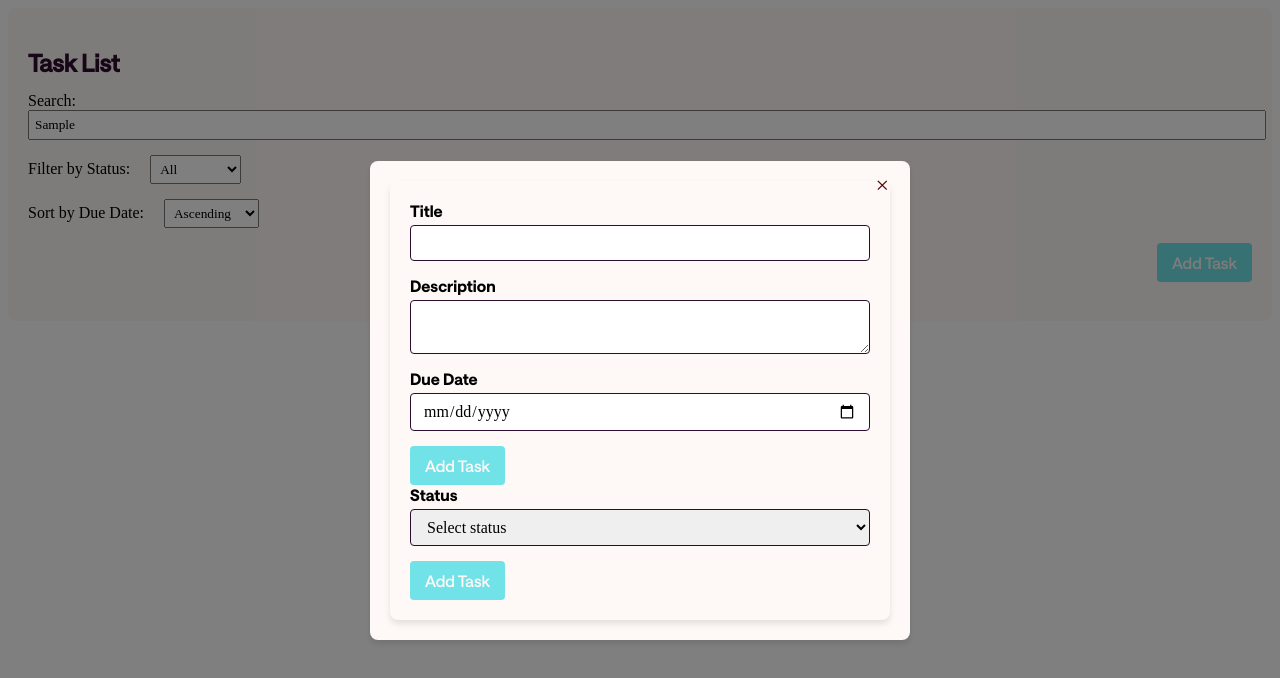
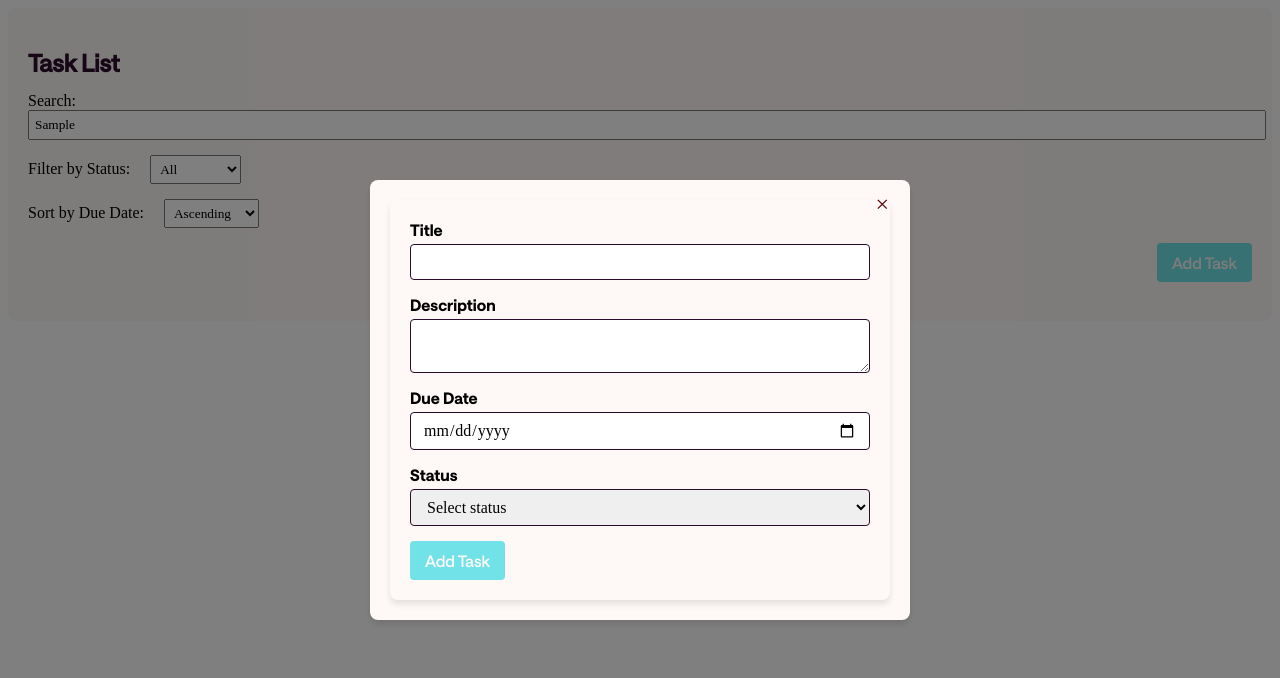
Before and after one commit to kiketordera/taskmaster, a Vue app: page / in a window 1280 px wide. Both pictures are taken after typing "Sample" into the empty fields and a click on the button "Add Task". Shown: the top 678 px of the page. Built offline with nearby package versions, Linux system fonts and the light colour scheme; data requests are answered from the project's data file.

Commit message:
feat(TaskForm): add Storybook stories for TaskForm component

```diff
--- a/db.json
+++ b/db.json
@@ -6,6 +6,13 @@
       "description": "desc",
       "dueDate": "2024-10-19",
       "status": "overdue"
+    },
+    {
+      "id": "92b9",
+      "title": "New Task",
+      "description": "Task description",
+      "dueDate": "2024-12-31",
+      "status": "pending"
     }
   ]
 }
--- a/src/components/TaskForm.vue
+++ b/src/components/TaskForm.vue
@@ -47,17 +47,6 @@
         {{ errors.dueDate }}
       </span>
     </div>
-    <button type="submit" :disabled="isSubmitting">
-      {{
-        isSubmitting
-          ? isEditMode
-            ? "Updating..."
-            : "Adding..."
-          : isEditMode
-          ? "Update Task"
-          : "Add Task"
-      }}
-    </button>
 
     <div class="form-group">
       <label for="status">Status</label>
```
Also changed, not shown: 2 other files (tests, documents, lock files or other folders).
